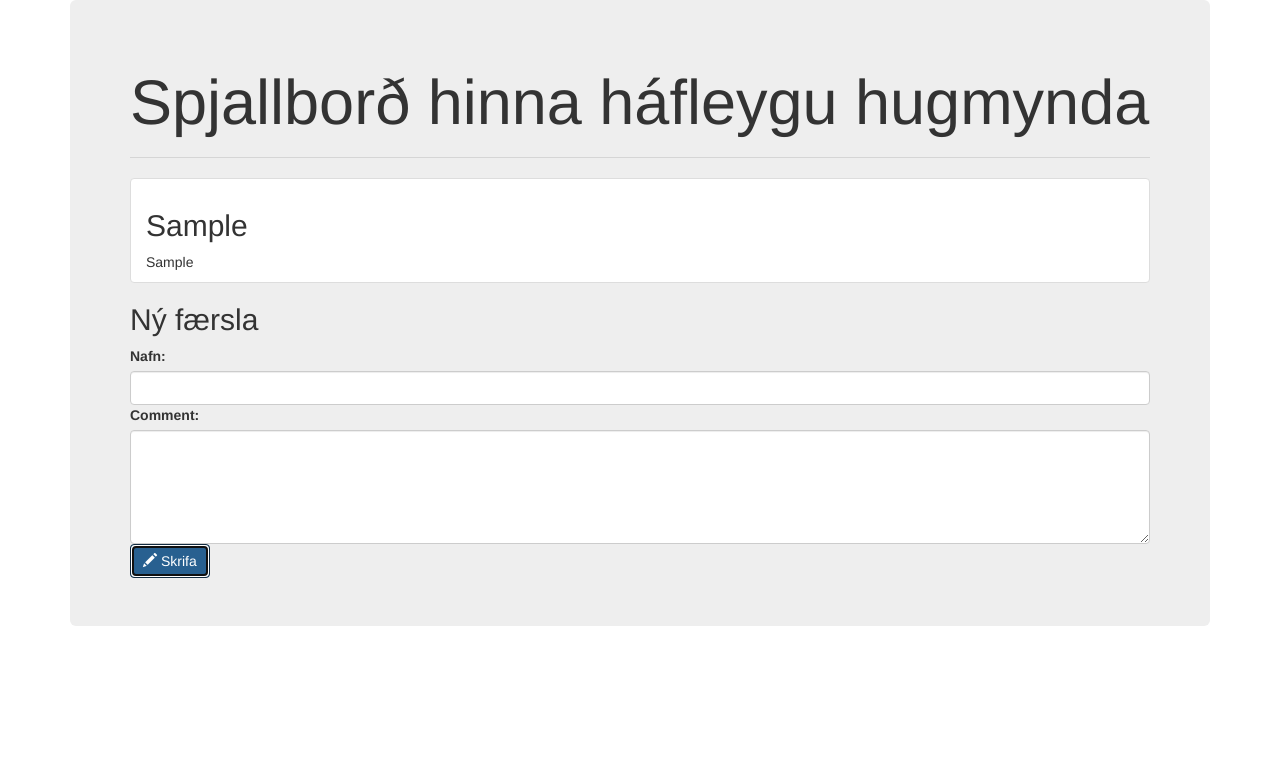
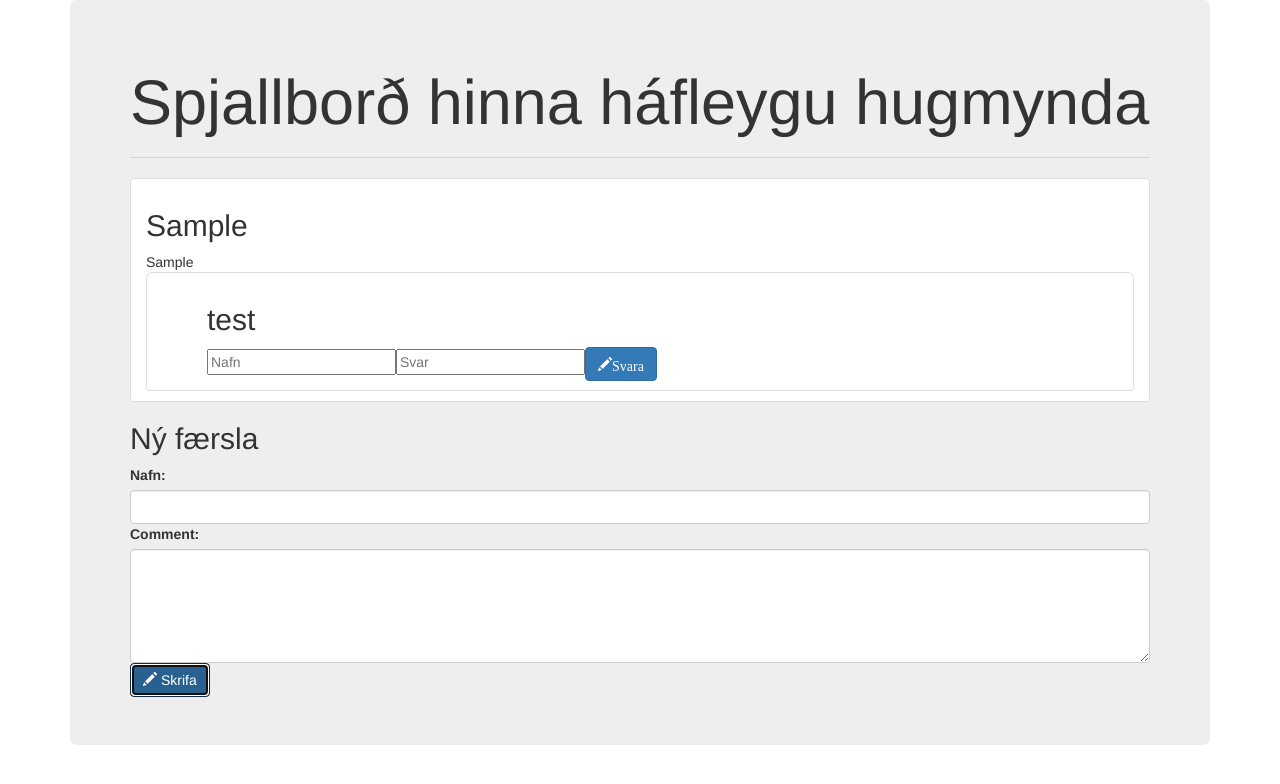
Before and after one commit to fridjon88/VefforritunVerkefni3, a plain HTML site: page index.html in a window 1280 px wide. Both pictures are taken after typing "Sample", "Sample" into the empty fields and a click on the button "Skrifa". Drawn offline with nearby package versions, Linux system fonts and the light colour scheme.

Commit message:
sma meira added

```diff
--- a/index.html
+++ b/index.html
@@ -5,7 +5,6 @@
     <meta name="viewport" content="width=device-width, initial-scale=1.0">
     <title>Verkefni 3</title>
     <link rel="stylesheet" href="https://maxcdn.bootstrapcdn.com/bootstrap/3.3.7/css/bootstrap.min.css" integrity="sha384-BVYiiSIFeK1dGmJRAkycuHAHRg32OmUcww7on3RYdg4Va+PmSTsz/K68vbdEjh4u" crossorigin="anonymous">
-    <link rel="stylesheet" href="../css/stylesheet.css">
   </head>
   <body>
     <main class="container">
@@ -19,15 +18,11 @@
         </section>
         <h2>Ný færsla</h2>
         <form class="form" method="post" action="" id="form">
-          <!-- <div class="form-group"> -->
             <label for="nafn">Nafn:</label>
             <input class="form-control" type="text" name="name" id="name">
 
-          <!-- </div> -->
-          <!-- <div class="form-group"> -->
             <label for="comment">Comment:</label>
             <textarea class="form-control" rows="5" name="comment" id="comment"></textarea>
-          <!-- </div> -->
           <button type="submit" class="btn btn-primary"><span class="glyphicon glyphicon-pencil"></span> Skrifa</button>
         </form>
       </div>
--- a/main.js
+++ b/main.js
@@ -172,6 +172,8 @@ var Forum = (function() {
 
       entry.appendChild(nameNode);
       entry.appendChild(textNode);
+      entry.appendChild(createReplyForm());
+
 
       return entry;
   }
@@ -183,7 +185,47 @@ var Forum = (function() {
    *
    * @return {node} DOM node fyrir reply form
    */
-  function createReplyForm() {
+  function createReplyForm() { //work in progress
+    var entry = document.createElement('form');
+    entry.classList.add('item', 'item-new', 'list-group-item', 'jumbotron');
+
+    var nameNode = document.createElement('h2');
+    nameNode.classList.add('name');
+    nameNode.appendChild(document.createTextNode('test'));
+
+    var inputNodeName = document.createElement('input');
+    inputNodeName.className = 'name';
+    inputNodeName.placeholder = 'Nafn';
+    inputNodeName.classList.add('name');
+    inputNodeName.appendChild(document.createTextNode(''));
+
+    var inputNodeReply = document.createElement('input');
+    inputNodeReply.className = 'reply';
+    inputNodeReply.placeholder = 'Svar';
+    inputNodeReply.classList.add('reply');
+    inputNodeReply.appendChild(document.createTextNode(''));
+
+    var buttonNode = document.createElement('button');
+    buttonNode.className = 'submitButton';
+    buttonNode.type = 'submit';
+    buttonNode.classList.add('btn', 'btn-primary', 'glyphicon', 'glyphicon-pencil');
+    buttonNode.appendChild(document.createTextNode('Svara'));
+
+    entry.appendChild(nameNode);
+    entry.appendChild(inputNodeName);
+    entry.appendChild(inputNodeReply);
+    entry.appendChild(buttonNode);
+
+    return entry;
+    // console.log('create reoky form');
+    // var entry = document.createElement('form');
+    // entry.classList.add('reply');
+    //
+    // var nameInputNode = document.createElement('input');
+    // nameInputNode.classList.add('name');
+    // document.getElementsByName('name').placeholder = 'Nafn';
+    //
+    // return entry;
   }
 
   /**
```
